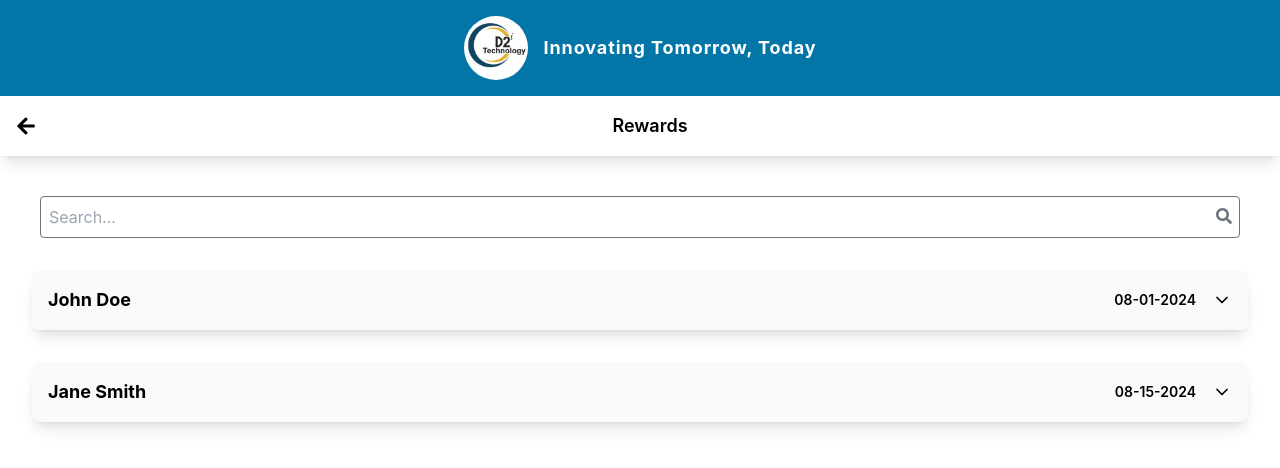
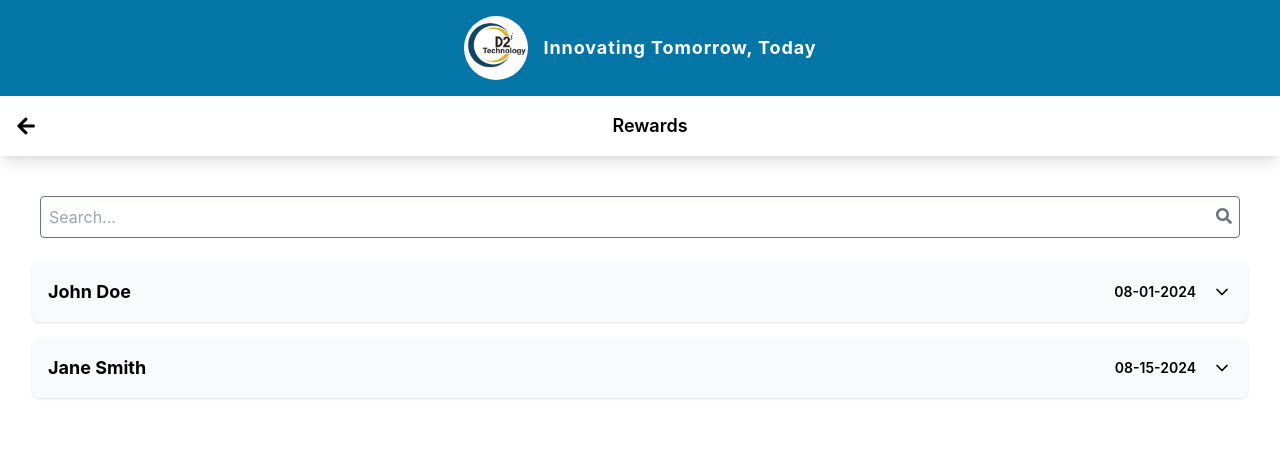
Before and after one commit to tushar-shukla-d2i/appFe, a React (Vite) app: page /rewards in a window 1280 px wide. Shown: the top 468 px of the page. Built offline with nearby package versions, Linux system fonts and the light colour scheme.

Commit message:
UI change reward screen

```diff
--- a/src/pages/rewards/rewards.jsx
+++ b/src/pages/rewards/rewards.jsx
@@ -32,7 +32,7 @@ const RewardItem = ({ reward }) => {
   const { _id, name, rate, comment, date } = reward ?? {};
 
   return (
-    <div key={_id} className="m-8 p-4 bg-gray-50 shadow-lg rounded-lg">
+    <div key={_id} className="mx-8 my-4 p-4 bg-gray-50 shadow rounded-lg">
       <div
         className="flex justify-between cursor-pointer"
         onClick={() => setIsExpanded(!isExpanded)}
```
